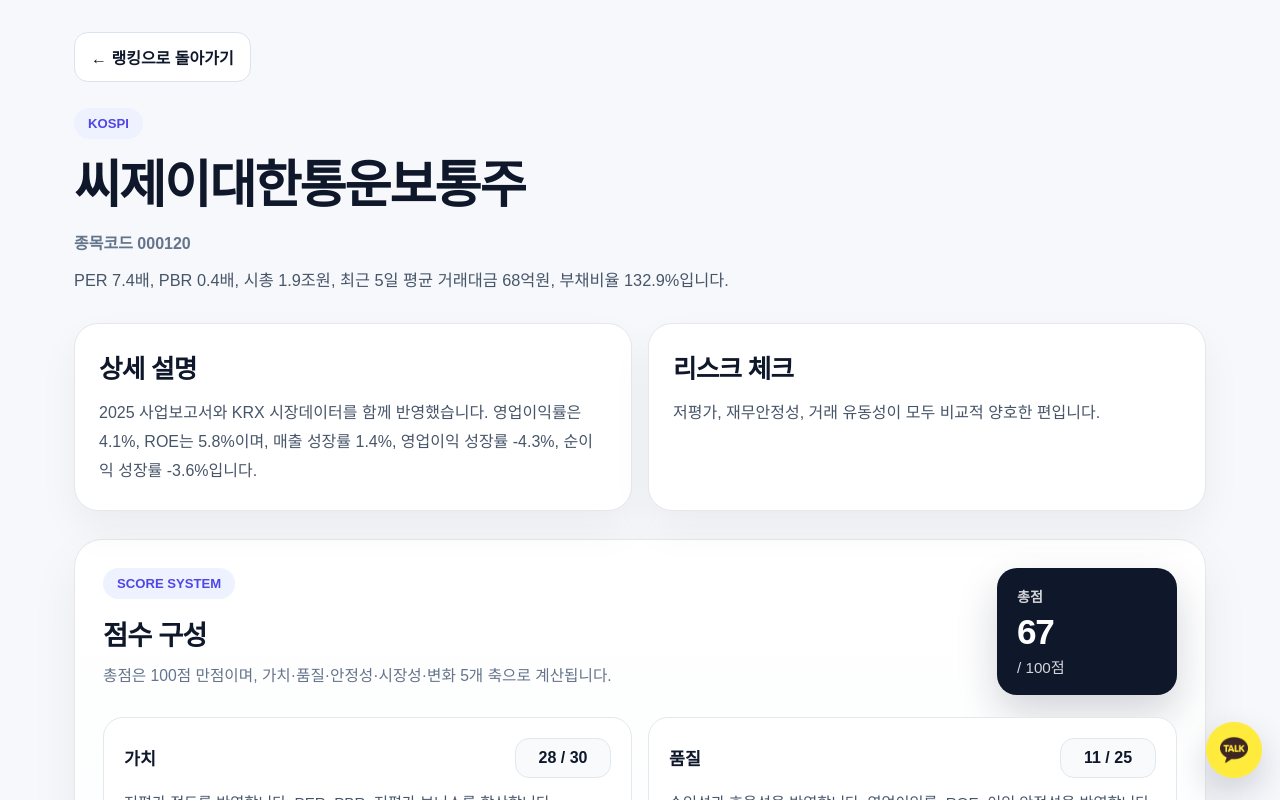
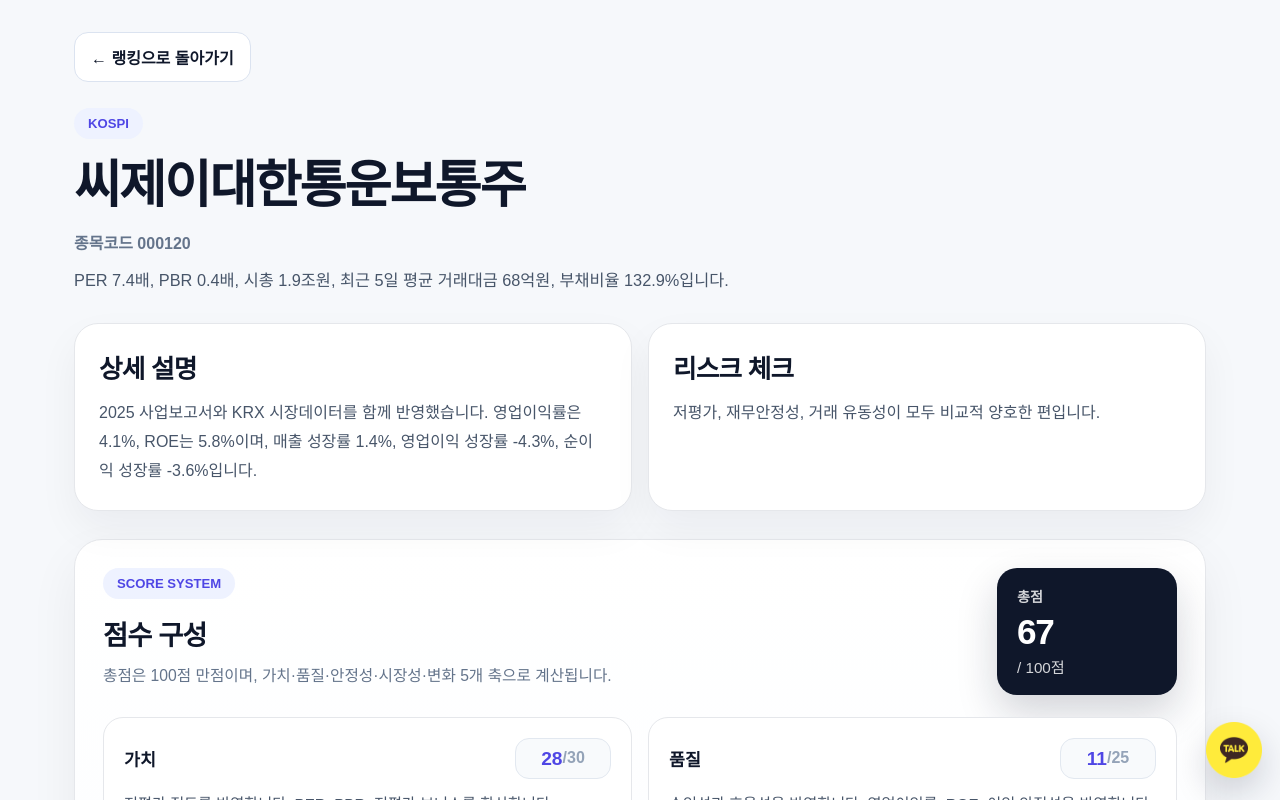
Before and after one commit to DcoyA/screener, a Next.js app: page /stock/000120 in a window 1280 px wide. Shown: the top 800 px of the page. Built offline with nearby package versions, Linux system fonts and the light colour scheme.

Commit message:
Update page.js

```diff
--- a/app/stock/[code]/page.js
+++ b/app/stock/[code]/page.js
@@ -231,6 +231,22 @@ const styles = {
     color: "#0f172a",
     fontWeight: 800,
   },
+  scoreValueCurrent: {
+    fontSize: "1.2rem",
+    fontWeight: 900,
+    color: "#4f46e5",
+    lineHeight: 1,
+  },
+
+  scoreValueSlash: {
+    color: "#94a3b8",
+    fontWeight: 700,
+  },
+
+  scoreValueMax: {
+    color: "#94a3b8",
+    fontWeight: 700,
+  },
   scoreMeaning: {
     margin: "0 0 14px",
     color: "#475569",
@@ -338,9 +354,13 @@ export default async function StockDetailPage({ params }) {
             <div style={styles.scoreCard} key={item.key}>
               <div style={styles.scoreCardTop}>
                 <span style={styles.scoreName}>{item.label}</span>
-                <span style={styles.scoreValue}>
-                  {getCategoryScore(stock, item.key)} / {item.max}
-                </span>
+                  <span style={styles.scoreValue}>
+                    <span style={styles.scoreValueCurrent}>
+                      {getCategoryScore(stock, item.key)}
+                    </span>
+                    <span style={styles.scoreValueSlash}> / </span>
+                    <span style={styles.scoreValueMax}>{item.max}</span>
+                  </span>
               </div>
 
               <p style={styles.scoreMeaning}>{item.desc}</p>
```
